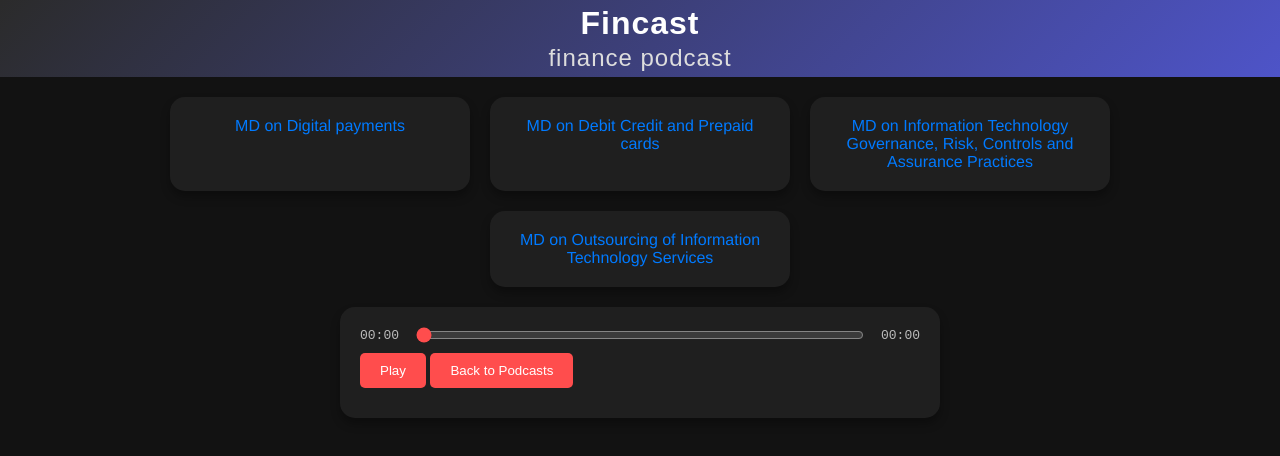
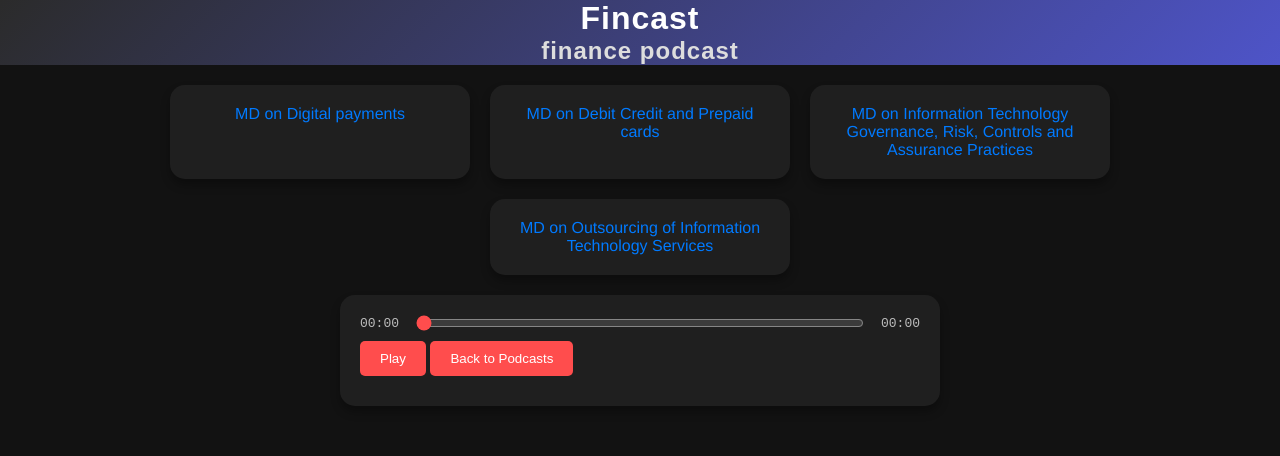
Before and after one commit to am-arjun2000/sib-pod, a plain HTML site: page index.html in a window 1280 px wide. Drawn offline with Linux system fonts and the light colour scheme; a web font is replaced by a local one.

Commit message:
Update style.css

```diff
--- a/style.css
+++ b/style.css
@@ -13,7 +13,7 @@
 
   header {
     text-align: center;
-    padding: 5px 0; /* Reduced padding for a smaller header box */
+    padding: 0px 0; /* Reduced padding for a smaller header box */
     background: linear-gradient(135deg, #2b2b2b, #4e54c8); /* Darker gradient */
     color: white;
     font-family: 'Edu AU VIC WA NT Dots', sans-serif;
@@ -26,8 +26,8 @@ header h1 {
 
 header h2 {
     margin: 0; /* Remove margin for h2 */
-    padding-top: 2px; /* Slight padding between h1 and h2 */
-    font-weight: 300;
+    padding-top: 0px; /* Slight padding between h1 and h2 */
+/*     font-weight: 300; */
     color: #ddd;
 }
 
```
